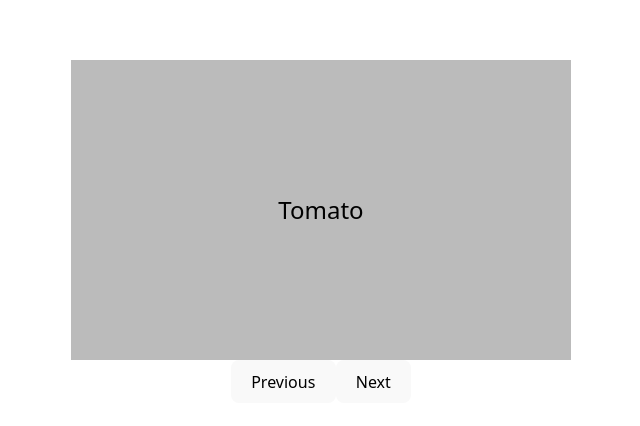
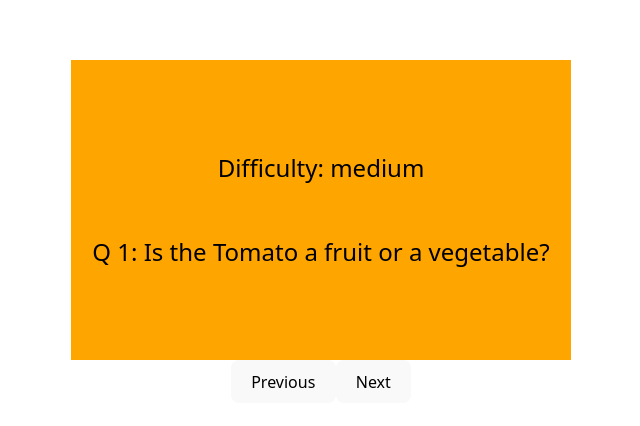
Before and after one commit to Stanbkrylix/Flashcards-part-2, a React (Vite) app: page / in a window 1280 px wide. Shown: the part 190-616 px from the top of the page, without its empty margins (319-959 px from the left). Built offline with nearby package versions, Linux system fonts and the light colour scheme.

Commit message:
to flip the card back when previous is click on a card, all I had to was was reset the whole card data flip property to true

```diff
--- a/src/App.css
+++ b/src/App.css
@@ -12,6 +12,7 @@
 
 .flip-card {
   background-color: transparent;
+  /* background-color: pink; */
   width: 100%;
   height: 100%;
   perspective: 1000px; /* This gives the 3D effect */
@@ -42,6 +43,10 @@
 .flip-card-front {
   background-color: #bbb;
   color: black;
+  display: flex;
+  flex-direction: column;
+}
+.flip-card-front p {
 }
 
 .flip-card-back {
--- a/src/App.jsx
+++ b/src/App.jsx
@@ -38,20 +38,9 @@ function App() {
   }
 
   function resetFlipStatus(currentCard) {
-        console.log(cardData[currentCard - 1]);
-        console.log(cardData[currentCard]);
-
-        console.log(cardData[currentCard - 1].flip === false);
-
-        // if (cardData[currentCard - 1].flip === false) {
-        //     setCardData((prev) =>
-        //         prev.map((card, index) =>
-        //             currentCard - 1 === index - 1
-        //                 ? { ...card, flip: true }
-        //                 : card
-        //         )
-        //     );
-        // }
+    setCardData((prev) =>
+      prev.map((card) => (!card.flip ? { ...card, flip: true } : card))
+    );
   }
 
   return (
@@ -74,17 +63,34 @@ function App() {
 }
 
 function Card({ cardData, currentCard, handleCardClick }) {
+  function pickCardColor() {
+    if (cardData[currentCard].difficulty === "easy") return "green";
+    if (cardData[currentCard].difficulty === "medium") return "orange";
+    if (cardData[currentCard].difficulty === "hard") return "pink";
+  }
+
   return (
     <div className="flip-card" onClick={() => handleCardClick(currentCard)}>
       <div
         className={`flip-card-inner ${
           cardData[currentCard].flip ? "" : "rotate"
         }`}
+        style={{ color: "" }}
       >
-                <div className="flip-card-front">
-                    {cardData[currentCard].name}
+        <div
+          className="flip-card-front"
+          style={{ backgroundColor: pickCardColor() }}
+        >
+          <p>Difficulty: {cardData[currentCard].difficulty}</p>
+          <p>
+            Q {cardData[currentCard].id}: Is the {cardData[currentCard].name} a
+            fruit or a vegetable?
+          </p>
         </div>
-                <div className="flip-card-back">
+        <div
+          className="flip-card-back"
+          style={{ backgroundColor: pickCardColor() }}
+        >
           {cardData[currentCard].facts[0]}
         </div>
       </div>
@@ -103,8 +109,8 @@ function NavigationBtns({
       <button
         className="previous-btn"
         onClick={() => {
+          resetFlipStatus(currentCard);
           onClickPrevBtn();
-                    resetFlipStatus(currentCard);
         }}
       >
         Previous
```
Lines whose indentation alone changed are shown as unchanged.
